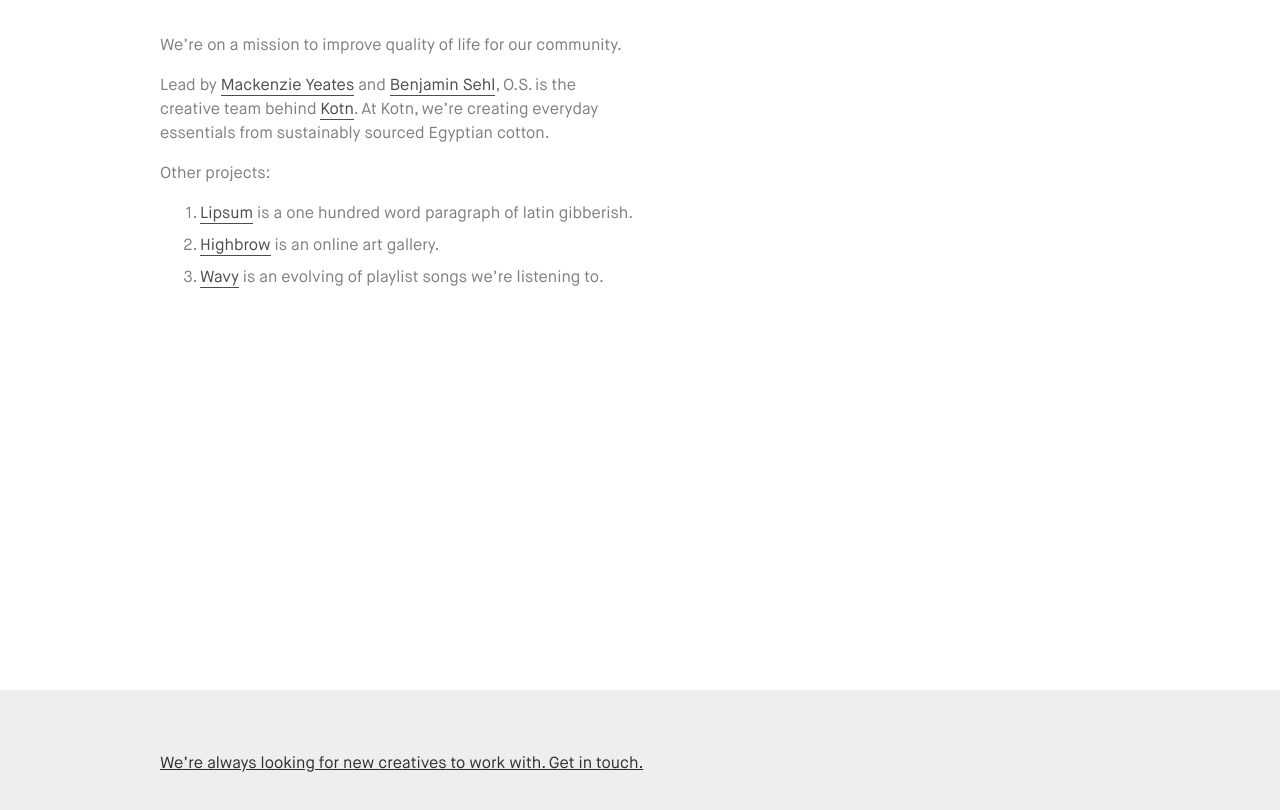
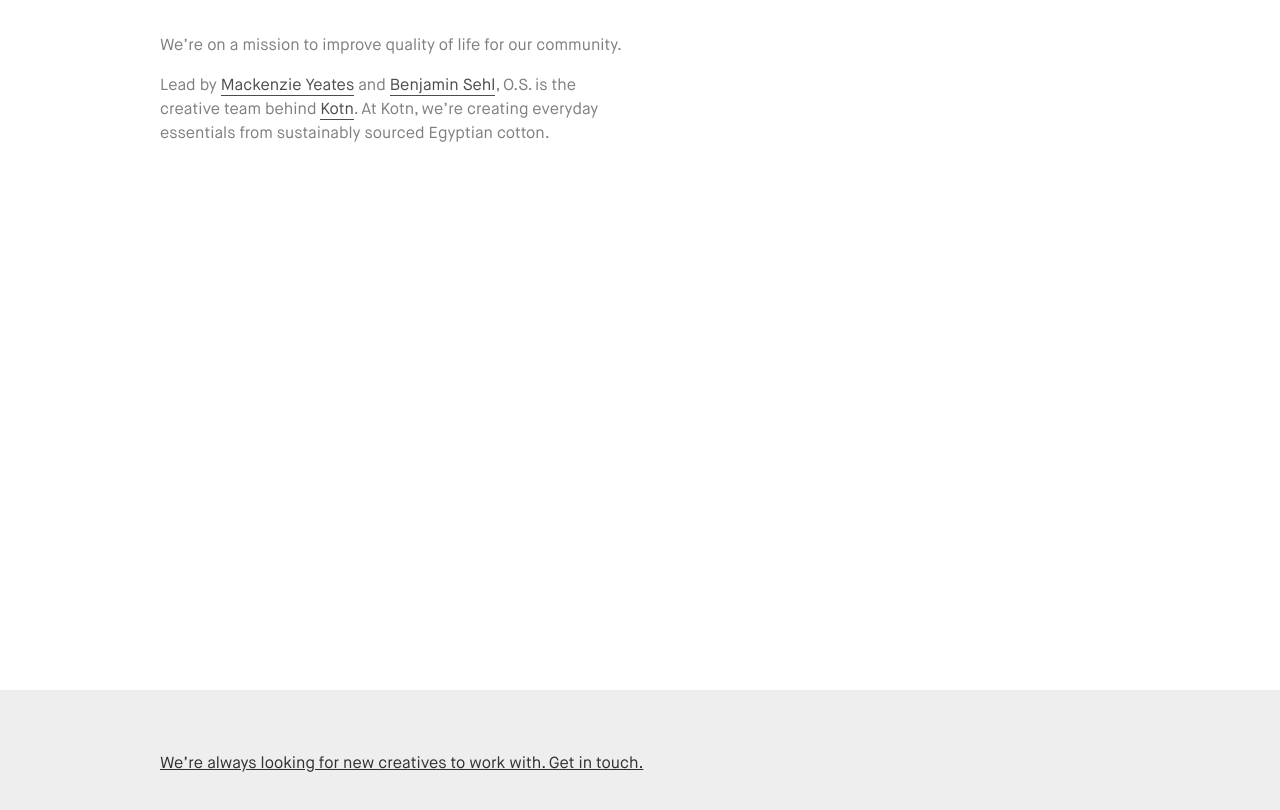
Before and after one commit to ordinarystudios/ordinarystudios.github.io, a website: page index.html in a window 1280 px wide. Shown: the part 110-920 px from the top of the page. Drawn offline with nearby package versions, Linux system fonts and the light colour scheme.

Commit message:
Remove other projects

```diff
--- a/index.html
+++ b/index.html
@@ -41,13 +41,12 @@
 
           <p class="measure">Lead by <a class="black-70 bb no-underline" href="//instagram.com/mackenzieyeates">Mackenzie Yeates</a> and <a class="black-70 bb no-underline" href="//instagram.com/benjaminsehl">Benjamin Sehl</a>, O.S. is the creative team behind <a class="black-70 bb no-underline" href="//kotn.com">Kotn</a>. At Kotn, we&rsquo;re creating everyday essentials from sustainably sourced Egyptian cotton.</p>
 
-          <p>Other projects:</p>
+          <!-- <p>Other projects:</p>
           <ol class="measure">
             <li class="mb2"><a class="black-70 bb no-underline" href="//lipsum.me">Lipsum</a> is a one hundred word paragraph of latin gibberish.</li>
             <li class="mb2"><a class="black-70 bb no-underline" href="//highbrow.af">Highbrow</a> is an online art gallery.</li>
             <li class="mb2"><a class="black-70 bb no-underline" href="//wavy.fm">Wavy</a> is an evolving of playlist songs we&rsquo;re listening to.</li>
-            <!-- <li class="mb2"><a class="black-70 bb no-underline" href="//benjamin.tips">Tips</a> is a place where Ben gives assorted tips.</li> -->
-          </ol>
+          </ol> -->
         </section>
       </main>
 
```
